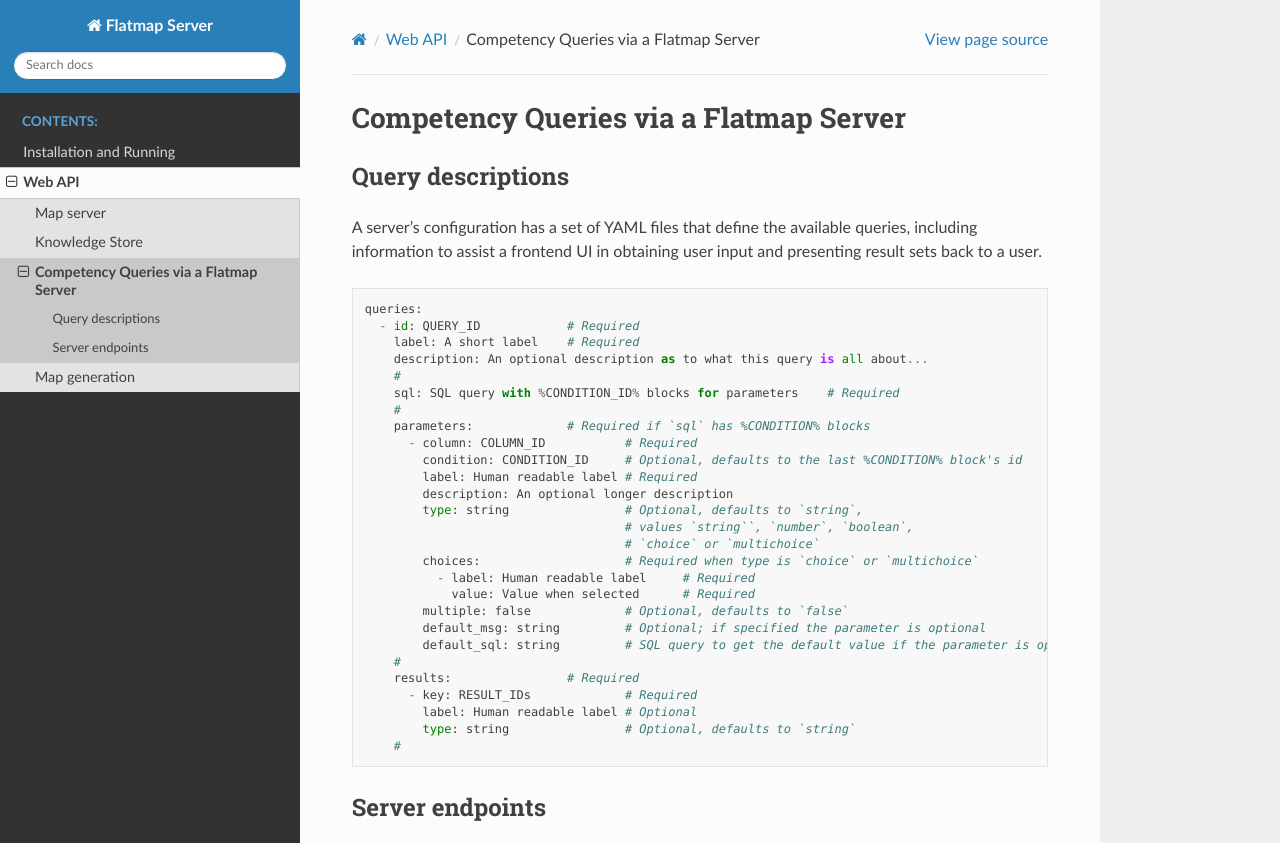
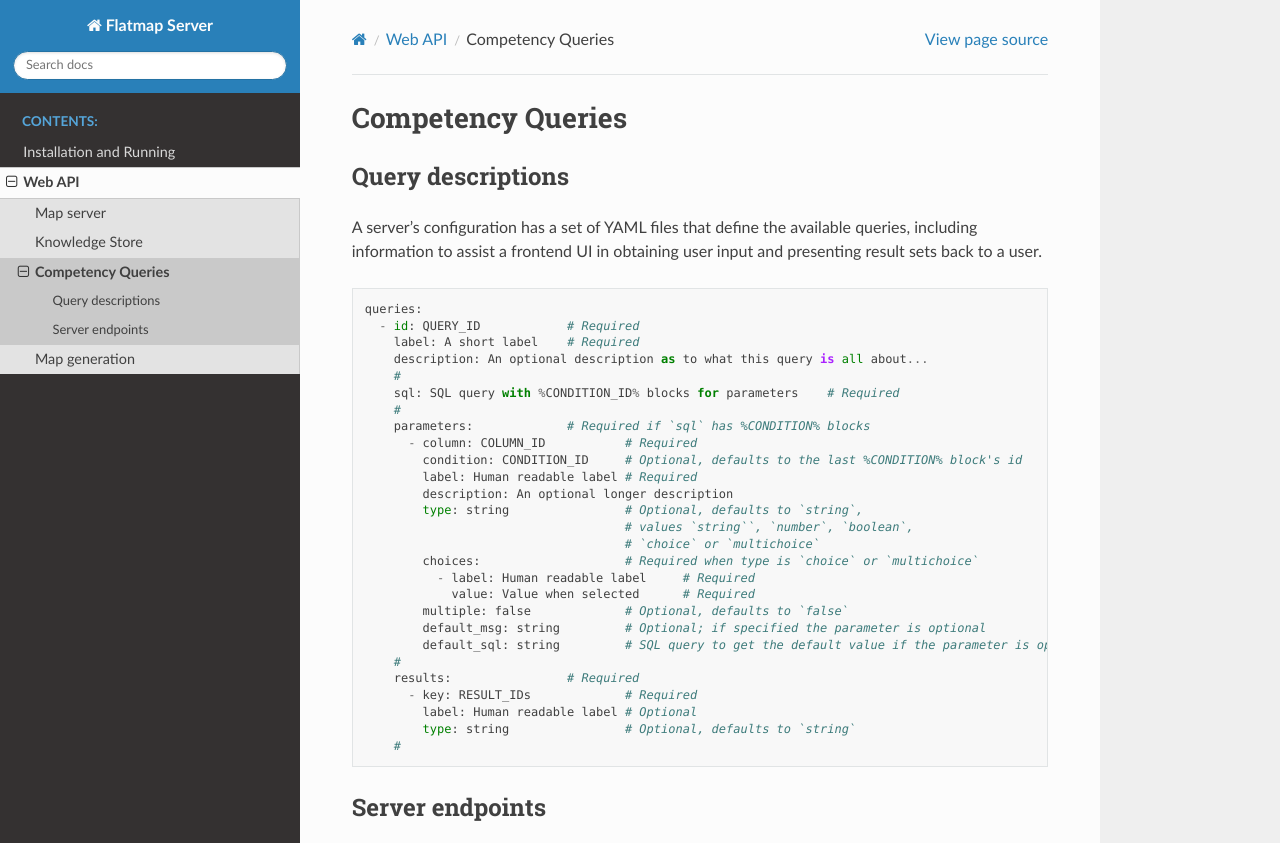
Before and after one commit to AnatomicMaps/flatmap-server, a Sphinx documentation site: the page built from docs/Competency.rst, in a window 1280 px wide and 900 px high, cut to the strip 0-843 px from the top of the window. Built offline with Sphinx 7.4.7 and the Read the Docs theme 3.1.0, drawn with Linux system fonts in a browser that asks for light colours.

Commit message:
docs: minor tweak.

```diff
--- a/docs/Competency.rst
+++ b/docs/Competency.rst
@@ -1,5 +1,5 @@
-Competency Queries via a Flatmap Server
-=======================================
+Competency Queries
+==================
 
 Query descriptions
 ------------------
```
